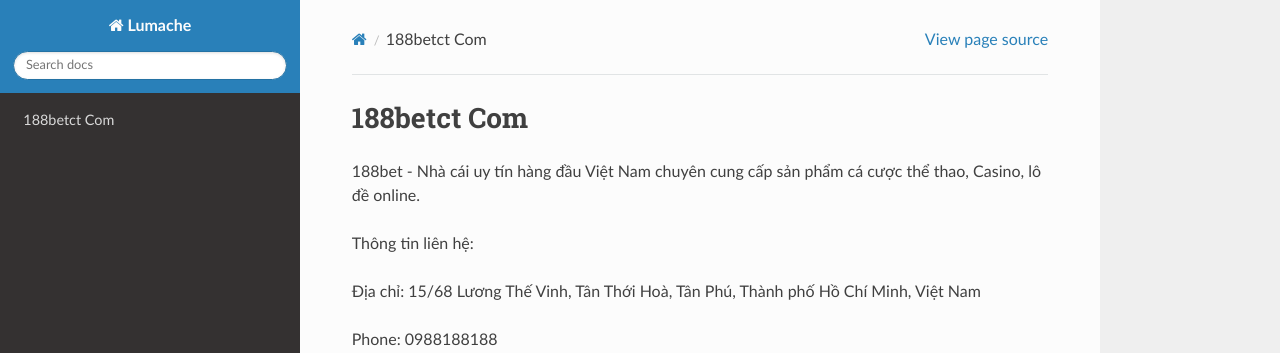
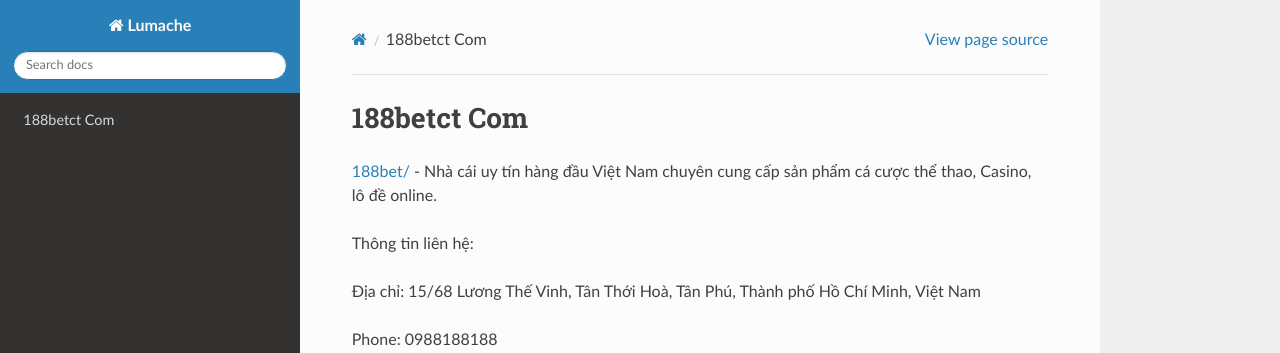
Before and after one commit to cardellungero/188betctcom1132, a Sphinx documentation site: the page built from docs/source/index.rst, in a window 1280 px wide and 900 px high. Shown: the top 353 px of the window. Built offline with Sphinx 7.4.7 and the Read the Docs theme 3.1.0, drawn with Linux system fonts in a browser that asks for light colours; part of the change alters nothing that is shown.

```diff
--- a/docs/source/index.rst
+++ b/docs/source/index.rst
@@ -1,7 +1,7 @@
 188betct Com
 ===================================
 
-188bet - Nhà cái uy tín hàng đầu Việt Nam chuyên cung cấp sản phẩm cá cược thể thao, Casino, lô đề online.
+`188bet/ <https://188betct.com/>`_ - Nhà cái uy tín hàng đầu Việt Nam chuyên cung cấp sản phẩm cá cược thể thao, Casino, lô đề online.
 
 Thông tin liên hệ:
 
```
